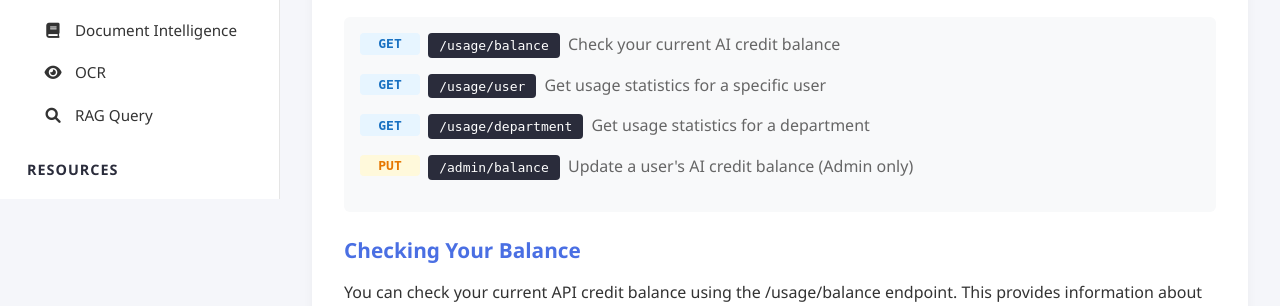
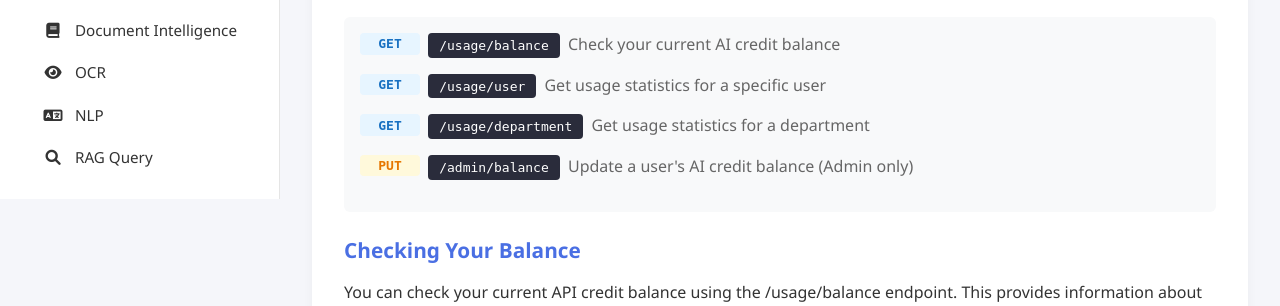
Before and after one commit to tevinric/ai-api-framework, a Flask app: page /docs/balance_management in a window 1280 px wide. Shown: the part 601-907 px from the top of the page. Run offline with Flask 3, Linux system fonts and the light colour scheme; parts of the project's set-up code (start-up, migrations or seed data) failed here and were passed over.

Commit message:
Update sidebar.html

```diff
--- a/templates/sidebar.html
+++ b/templates/sidebar.html
@@ -39,6 +39,9 @@
 <a href="{{ url_for('ocr_services') }}" class="sidebar-link">
     <i class="fa fa-eye"></i> OCR
 </a>
+<a href="{{ url_for('nlp') }}" class="sidebar-link">
+    <i class="fa fa-language"></i> NLP
+</a>
 <a href="{{ url_for('rag') }}" class="sidebar-link">
     <i class="fas fa-search"></i> RAG Query
 </a>
```
